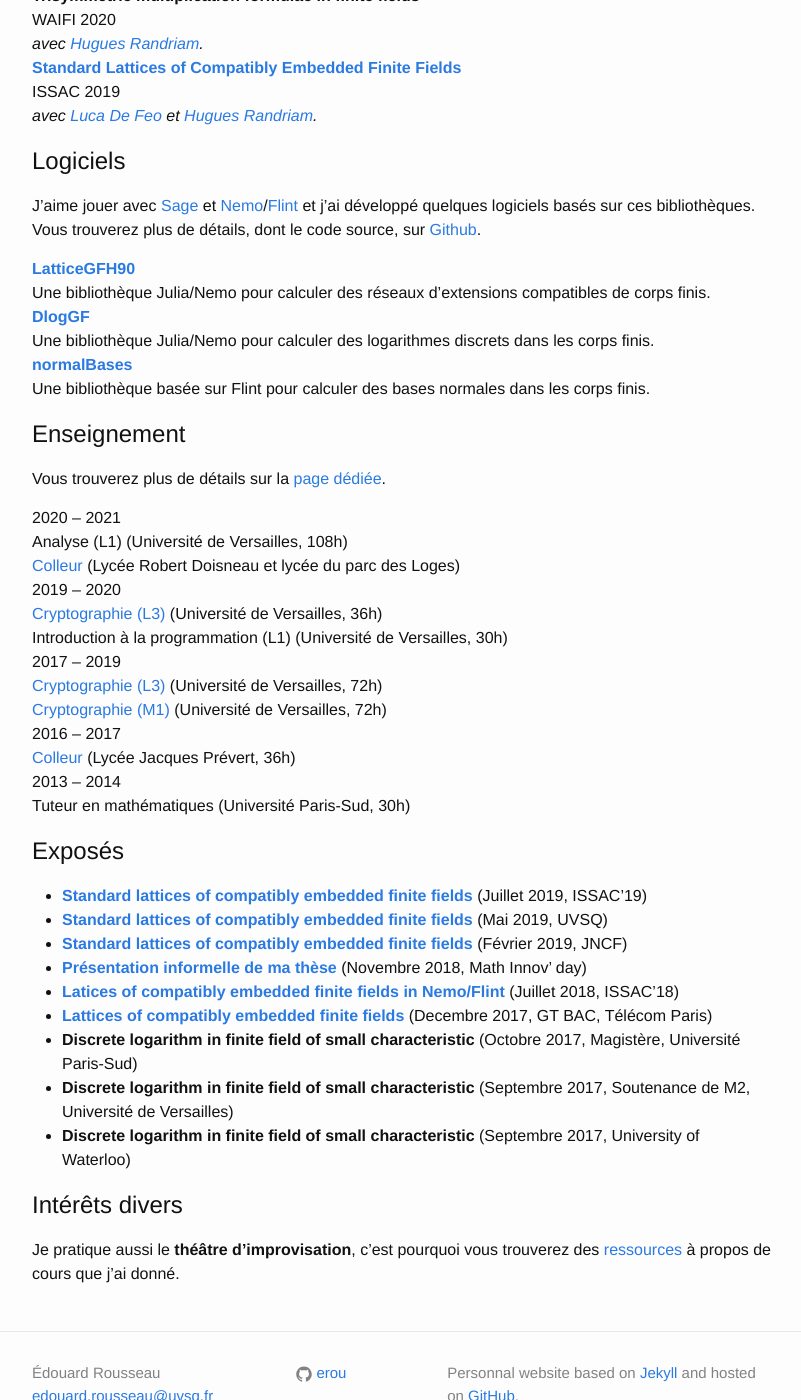
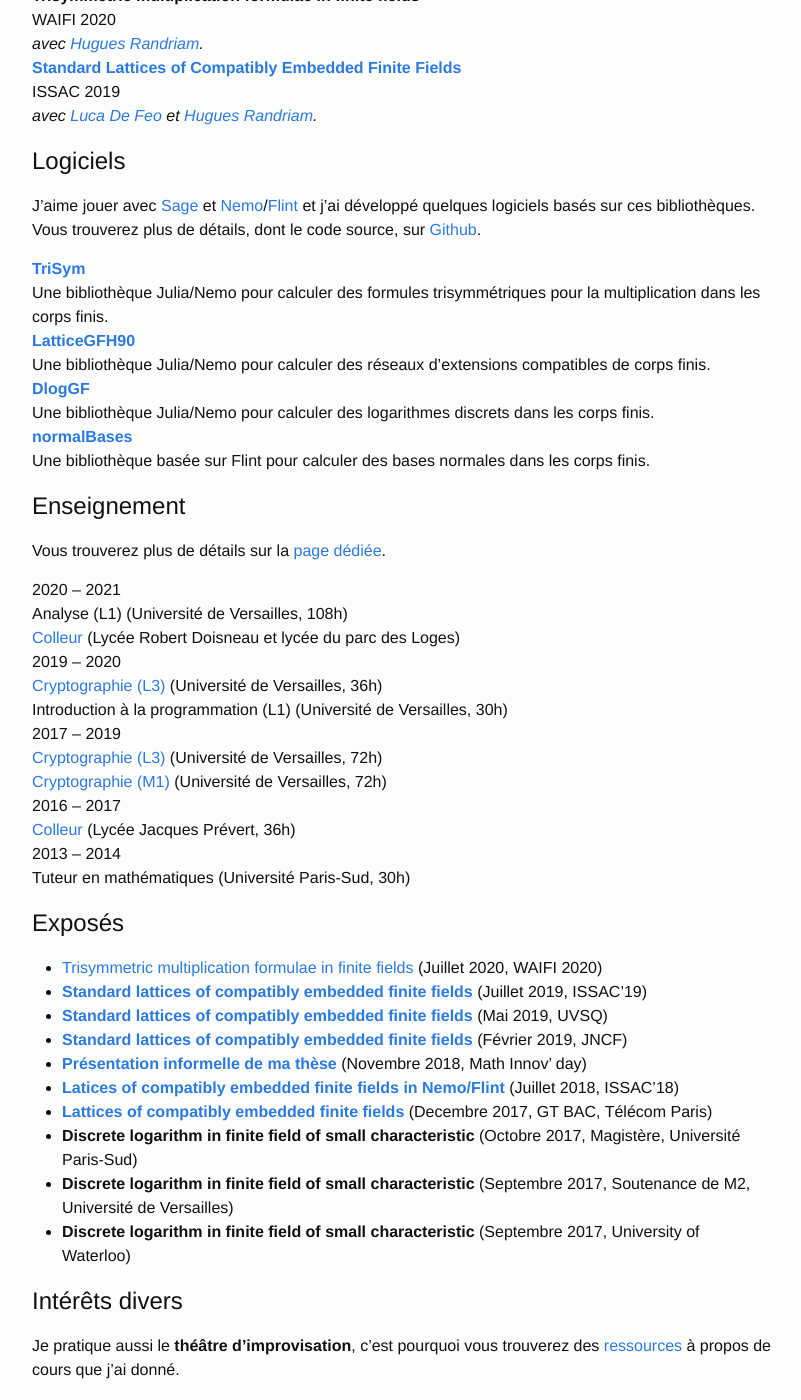
Before and after one commit to erou/erou.github.io, a Jekyll site: the page built from index.md, in a window 1280 px wide and 1400 px high, scrolled down 483 px. Shown: the whole window, without its empty margins (238-1039 px from the left). Built offline with Jekyll 4.4.1, drawn with Linux system fonts in a browser that asks for light colours.

Commit message:
actulized colles and the last talk in waifi

```diff
--- a/index.md
+++ b/index.md
@@ -53,6 +53,10 @@
 quelques logiciels basés sur ces bibliothèques. Vous trouverez plus de
 détails, dont le code source, sur [Github](https://github.com/erou?tab=repositories).
 
+[**TriSym**](https://github.com/erou/TriSym.jl)
+: Une bibliothèque Julia/Nemo pour calculer des formules
+trisymmétriques pour la multiplication dans les corps finis.
+
 [**LatticeGFH90**](https://github.com/erou/LatticeGFH90.jl)
 : Une bibliothèque Julia/Nemo pour calculer des réseaux d'extensions compatibles
 de corps finis.
@@ -89,6 +93,8 @@
 
 ## Exposés
 
+* [Trisymmetric multiplication formulae in finite fields](talk-waifi.pdf)
+  (Juillet 2020, WAIFI 2020)
 * [**Standard lattices of compatibly embedded finite
   fields**](talk-issac2019.pdf)
   (Juillet 2019, ISSAC'19)
```
Also changed, not shown: en/index.md (+6 -0 lines), teaching/colles/doisneau.md (+1 -0 lines), teaching/colles/parcdesloges.md (+3 -0 lines), 2 other files.
